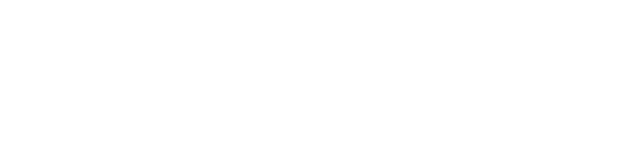
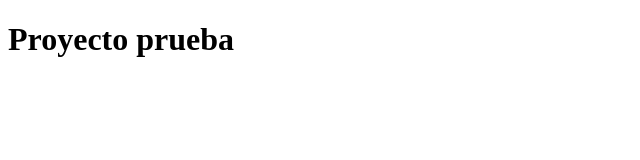
Before and after one commit to Glo-Cam/ProyectoPrueba, a plain HTML site: page index.html in a window 1280 px wide. Shown: the whole page, without its empty margins (0-640 px from the left). Drawn offline with Linux system fonts and the light colour scheme.

Commit message:
Update index.html

```diff
--- a/index.html
+++ b/index.html
@@ -9,7 +9,7 @@
 </head>
 
 <body>
-
+    <h1>Proyecto prueba</h1>
 </body>
 
 </html>
```
